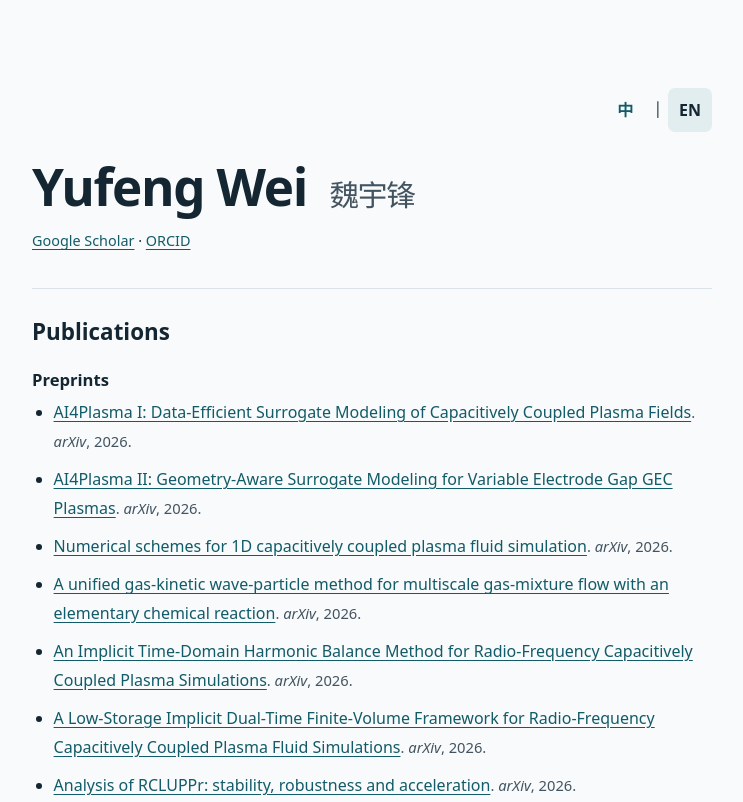
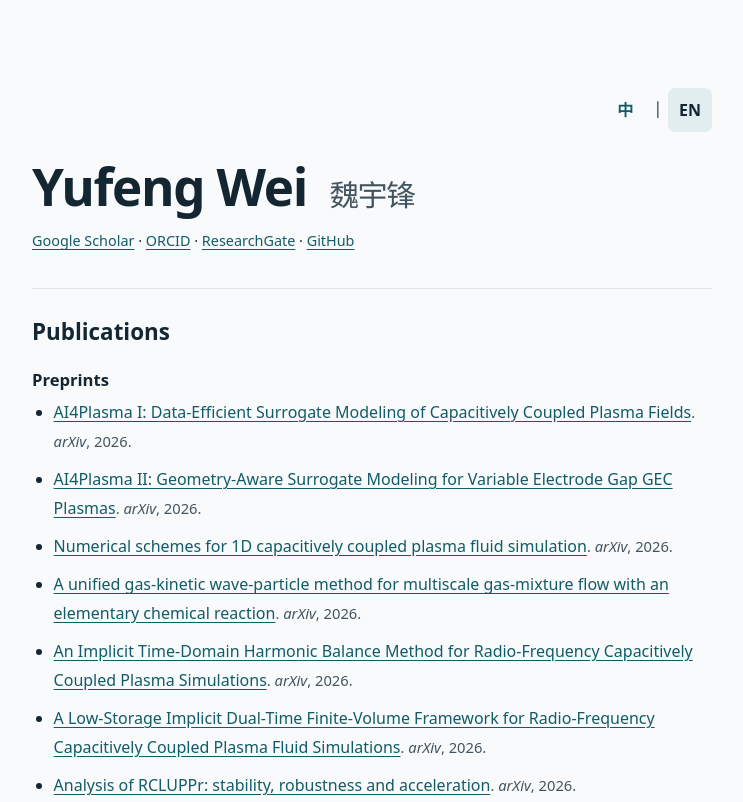
Before and after one commit to FrankWEI0423/frankwei0423.github.io, a plain HTML site: page en/index.html in a window 1280 px wide. Shown: the top 802 px of the page, without its empty margins (268-1011 px from the left). Drawn offline with Linux system fonts and the light colour scheme.

Commit message:
Link ResearchGate from academic profile

```diff
--- a/en/index.html
+++ b/en/index.html
@@ -34,7 +34,7 @@ li{margin-bottom:.62rem}
 <header>
 <nav class="languages" aria-label="Language"><a href="/" lang="zh-CN" hreflang="zh-CN">中</a><span aria-hidden="true">｜</span><a href="/en/" lang="en" hreflang="en" aria-current="page">EN</a></nav>
 <h1>Yufeng Wei <span lang="zh-CN">魏宇锋</span></h1>
-<p style="font-size:.9rem;margin:.55rem 0 0"><a href="https://scholar.google.com/citations?user=LANXGdwAAAAJ">Google Scholar</a> <span aria-hidden="true">·</span> <a rel="me" href="https://orcid.org/0000-0001-8348-8619">ORCID</a></p>
+<p style="font-size:.9rem;margin:.55rem 0 0"><a href="https://scholar.google.com/citations?user=LANXGdwAAAAJ">Google Scholar</a> <span aria-hidden="true">·</span> <a rel="me" href="https://orcid.org/0000-0001-8348-8619">ORCID</a> <span aria-hidden="true">·</span> <a rel="me" href="https://www.researchgate.net/profile/Yufeng-Wei-5">ResearchGate</a> <span aria-hidden="true">·</span> <a rel="me" href="https://github.com/FrankWEI0423">GitHub</a></p>
 </header>
 <section aria-labelledby="publications">
 <h2 id="publications">Publications</h2>
```
